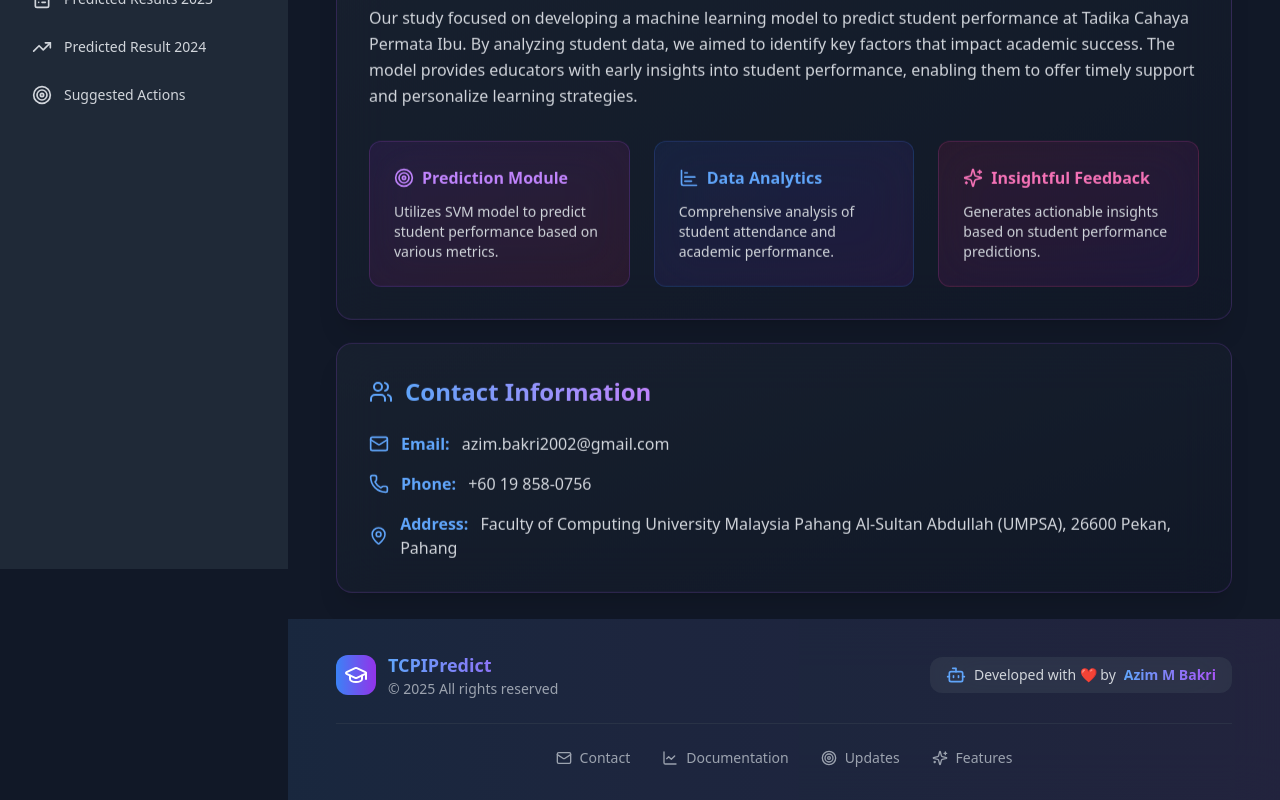
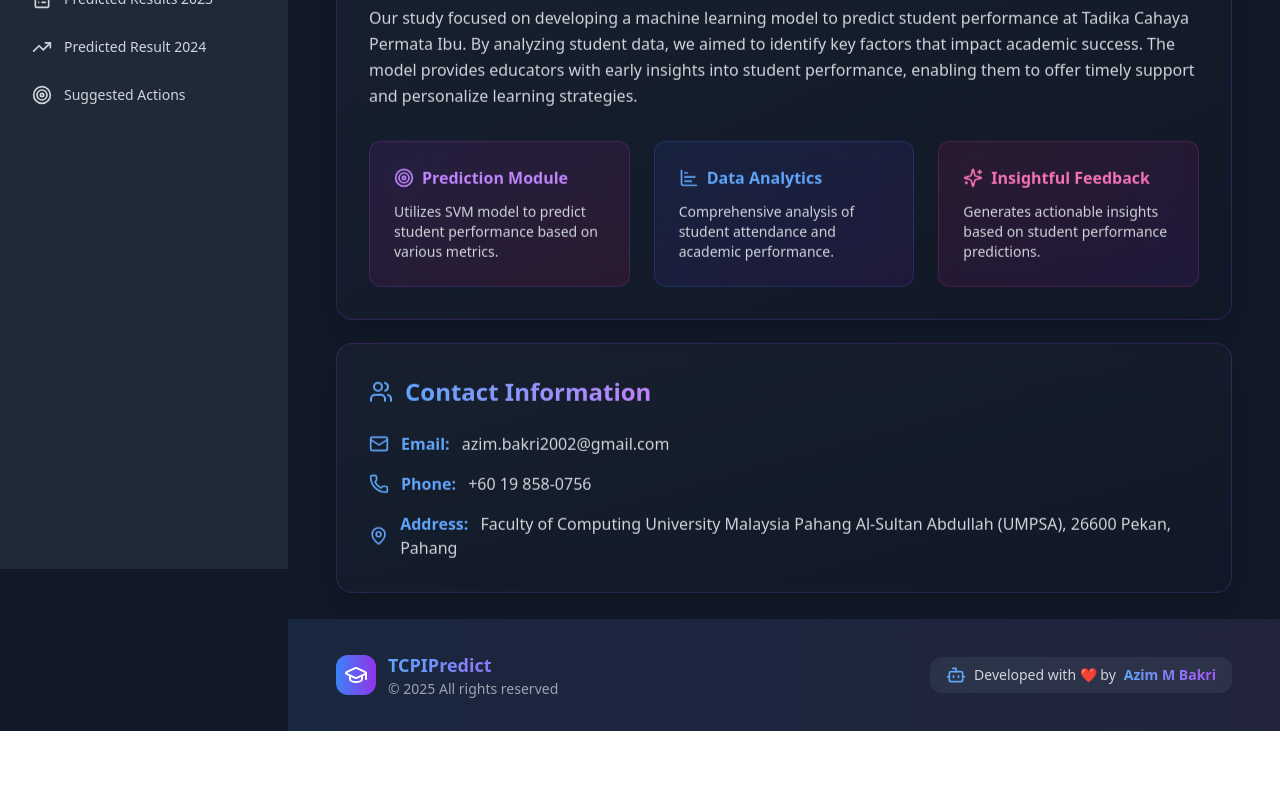
Before and after one commit to aziym/students-prediction-frontend, a React (Vite) app: page / in a window 1280 px wide. Shown: the part 231-1031 px from the top of the page. After the commit the page ends 962 px from the top, so only its background shows below. Built offline with nearby package versions, Linux system fonts and the light colour scheme.

Commit message:
Update copyright 2.0

```diff
--- a/src/components/Dashboard.jsx
+++ b/src/components/Dashboard.jsx
@@ -210,25 +210,6 @@ const DashboardLayout = ({ children }) => {
                 </div>
               </div>
 
-              {/* Extra Info */}
-              <div className="mt-6 pt-6 border-t border-gray-700/50 flex flex-wrap justify-center gap-x-8 gap-y-4 text-sm">
-                <a href="#" className={`flex items-center gap-2 ${isDarkMode ? 'text-gray-400 hover:text-blue-400' : 'text-gray-600 hover:text-blue-500'} transition-colors duration-300`}>
-                  <Mail className="w-4 h-4" />
-                  Contact
-                </a>
-                <a href="#" className={`flex items-center gap-2 ${isDarkMode ? 'text-gray-400 hover:text-blue-400' : 'text-gray-600 hover:text-blue-500'} transition-colors duration-300`}>
-                  <LineChart className="w-4 h-4" />
-                  Documentation
-                </a>
-                <a href="#" className={`flex items-center gap-2 ${isDarkMode ? 'text-gray-400 hover:text-blue-400' : 'text-gray-600 hover:text-blue-500'} transition-colors duration-300`}>
-                  <Target className="w-4 h-4" />
-                  Updates
-                </a>
-                <a href="#" className={`flex items-center gap-2 ${isDarkMode ? 'text-gray-400 hover:text-blue-400' : 'text-gray-600 hover:text-blue-500'} transition-colors duration-300`}>
-                  <Sparkles className="w-4 h-4" />
-                  Features
-                </a>
-              </div>
             </div>
           </div>
         </footer>
```
